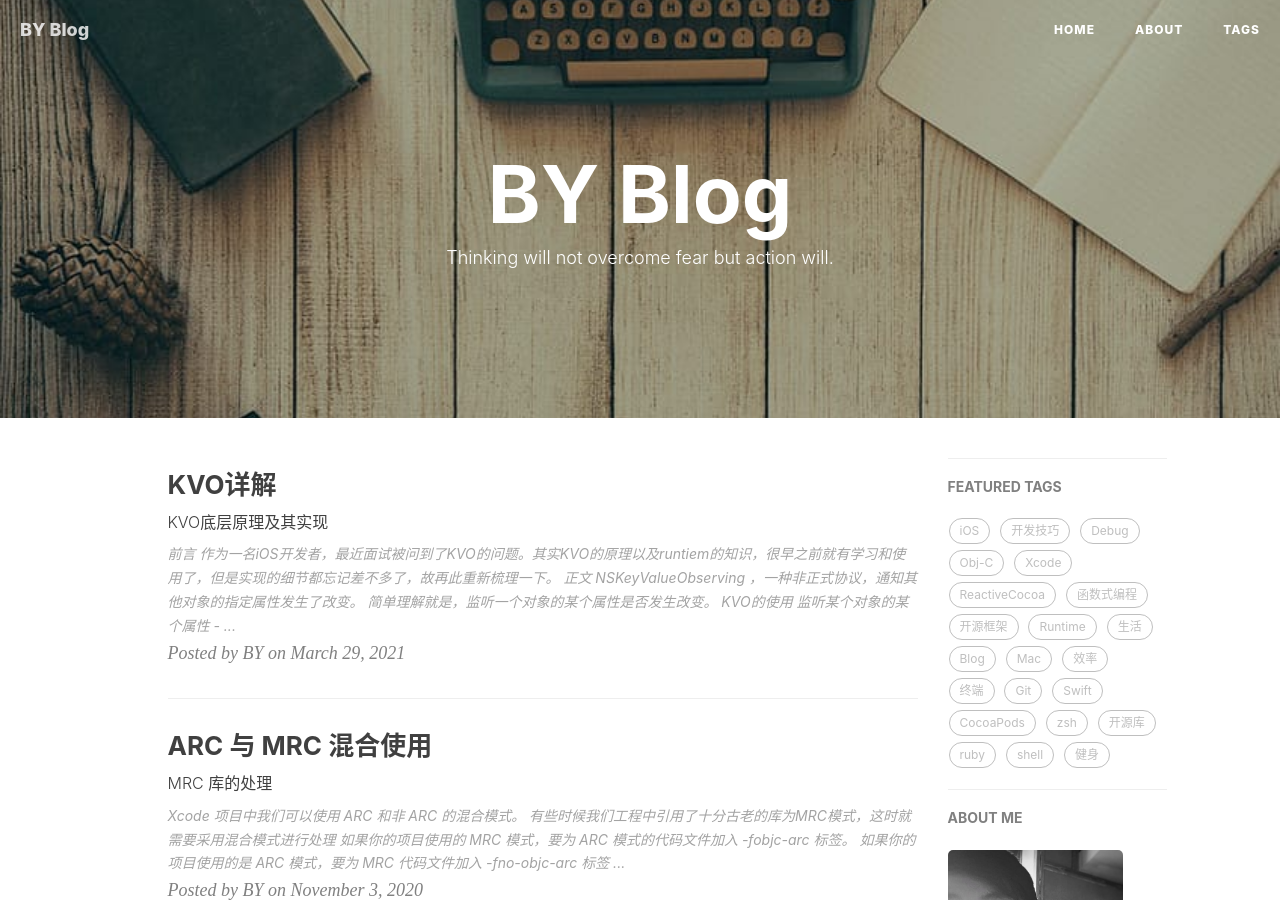
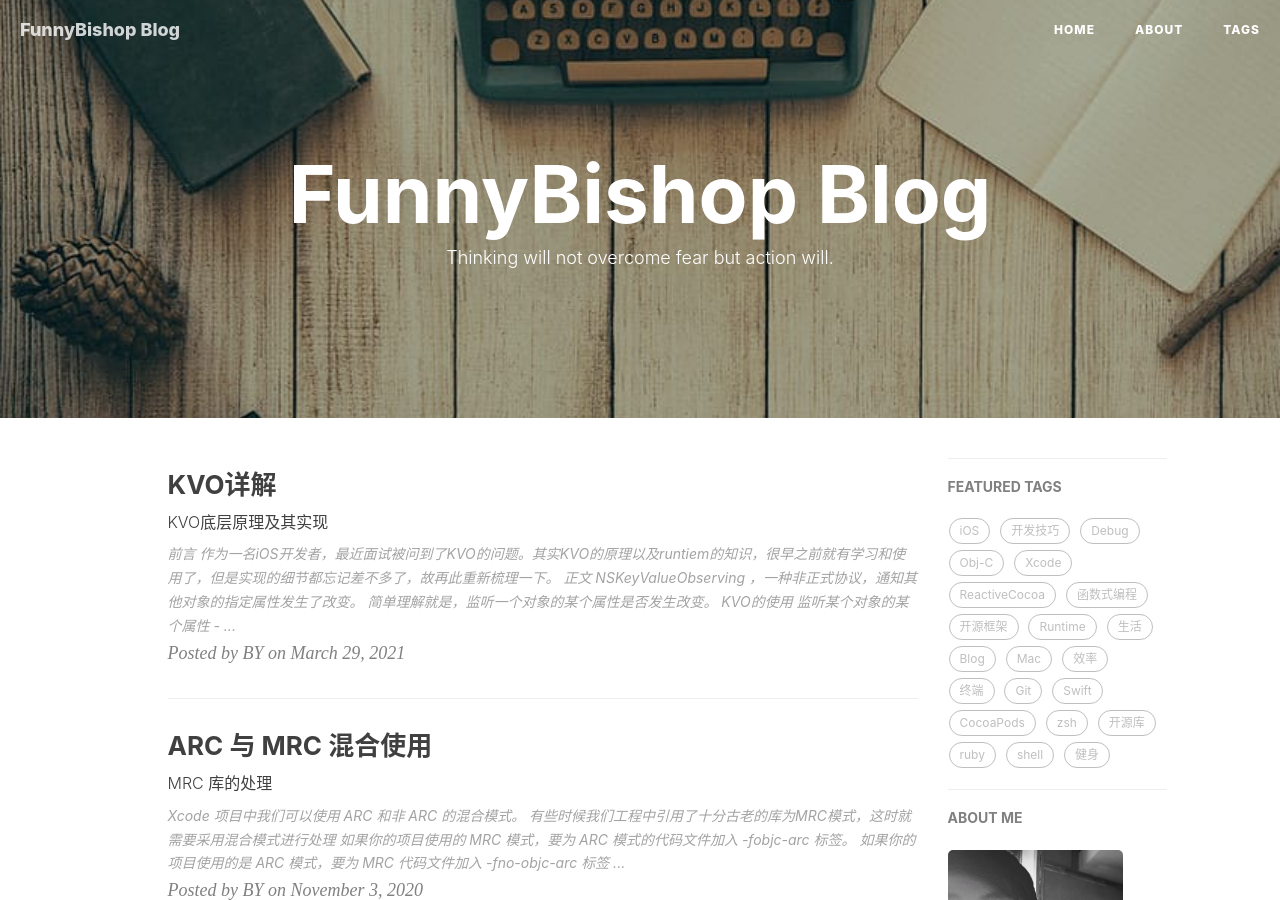
Before and after one commit to FunnyBishop/FunnyBishop.github.io, a Jekyll site: the page built from index.html, in a window 1280 px wide and 900 px high. Built offline with Jekyll 4.4.1, drawn with Linux system fonts in a browser that asks for light colours; nearby versions of some CDN libraries; the list of posts is cut into pages by our own code; comment, search, counter and statistics services are not loaded; some of the changed text lies outside the part shown.

Commit message:
Update _config.yml

```diff
--- a/_config.yml
+++ b/_config.yml
@@ -1,5 +1,5 @@
 # Site settings
-title: BY Blog
+title: FunnyBishop Blog
 SEOTitle: 滑稽主教的博客 | FunnyBishop Blog
 header-img: img/post-bg-desk.jpg
 email: aptx8848@163.com
```
